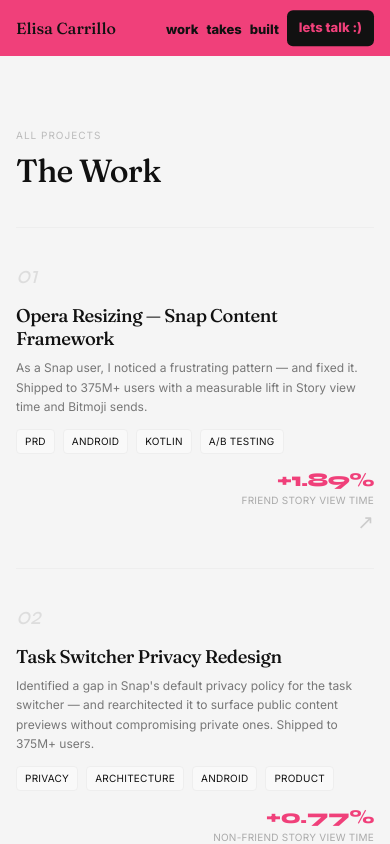
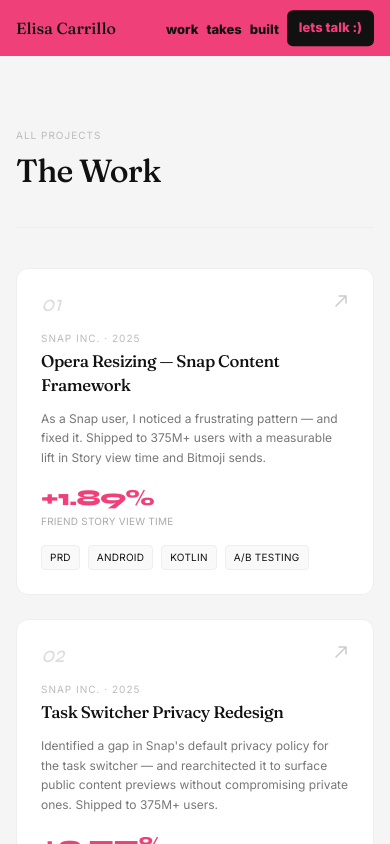
Before and after one commit to elisacarrillo/queenellie-portfolio, a Next.js app: page /work in a window 390 px wide. Shown: the top 844 px of the page. Built offline with nearby package versions, Linux system fonts and the light colour scheme; a web font is replaced by a local one.

Commit message:
updates to mobile

```diff
--- a/app/globals.css
+++ b/app/globals.css
@@ -12,6 +12,13 @@
 html {
   scroll-behavior: smooth;
 }
+
+html:has(#hero),
+body:has(#hero) {
+  background: #f0407a !important;
+}
+
+
 
 body {
   font-family: var(--font-inter), sans-serif;
--- a/app/layout.tsx
+++ b/app/layout.tsx
@@ -1,4 +1,4 @@
-import type { Metadata } from "next";
+import type { Metadata, Viewport } from "next";
 import { Manufacturing_Consent, Syne, Inter, Fraunces } from "next/font/google";
 import Nav from "@/components/Nav";
 import Footer from "@/components/Footer";
@@ -29,6 +29,10 @@
   style: ["normal", "italic"],
   variable: "--font-fraunces",
 });
+
+export const viewport: Viewport = {
+  viewportFit: "cover",
+};
 
 export const metadata: Metadata = {
   title: "Queenellie — Portfolio",
--- a/app/page.tsx
+++ b/app/page.tsx
@@ -1,7 +1,14 @@
+import type { Viewport } from "next";
 import Link from "next/link";
 import Hero from "@/components/Hero";
 import CaseCard from "@/components/CaseCard";
 import { cases } from "@/content/cases";
+
+export const viewport: Viewport = {
+  viewportFit: "cover",
+  themeColor: "#f0407a",
+  colorScheme: "light",
+};
 
 export default function Home() {
   return (
--- a/app/work/page.tsx
+++ b/app/work/page.tsx
@@ -48,9 +48,11 @@
         </div>
       </div>
 
-      {cases.map((c, i) => (
-        <CaseCard key={c.slug} c={c} index={i} />
-      ))}
+      <div className="grid grid-cols-1 sm:grid-cols-2 lg:grid-cols-3 gap-6 py-10">
+        {cases.map((c, i) => (
+          <CaseCard key={c.slug} c={c} index={i} />
+        ))}
+      </div>
 
       {/* In the Wild */}
       <div className="mt-20 border-t border-[#eee] pt-12">
--- a/components/CaseCard.tsx
+++ b/components/CaseCard.tsx
@@ -5,27 +5,53 @@
   return (
     <Link
       href={`/work/${c.slug}`}
-      className="group relative grid min-w-0 w-full max-w-full grid-cols-1 gap-4 border-b border-[#eee] py-8 transition-all duration-200 hover:bg-white hover:px-2 sm:hover:px-4 md:grid-cols-[minmax(0,48px)_minmax(0,1fr)_minmax(0,120px)] md:gap-8"
+      className="group flex flex-col justify-between rounded-xl border border-[#eee] bg-white p-6 transition-all duration-200 hover:shadow-md hover:border-[#f0407a]/30"
     >
-      {/* Hover accent bar */}
-      <span className="absolute left-0 top-0 bottom-0 w-[3px] bg-[#f0407a] scale-y-0 group-hover:scale-y-100 transition-transform duration-300 origin-bottom" />
-
-      {/* Index */}
-      <span
-        className="font-syne italic text-[#ddd] leading-none pt-1"
-        style={{ fontSize: "clamp(1.5rem, 3vw, 2.2rem)" }}
-      >
+      {/* Top row: index + arrow */}
+      <div className="flex items-start justify-between mb-4">
+        <span className="font-syne italic text-[#ddd] text-[1.4rem] leading-none">
           {String(index + 1).padStart(2, "0")}
         </span>
+        <svg
+          className="w-4 h-4 text-[#ccc] group-hover:text-[#f0407a] group-hover:translate-x-0.5 group-hover:-translate-y-0.5 transition-all duration-200"
+          viewBox="0 0 16 16"
+          fill="none"
+          stroke="currentColor"
+          strokeWidth="1.5"
+          strokeLinecap="round"
+          strokeLinejoin="round"
+        >
+          <path d="M3 13L13 3M13 3H6M13 3V10" />
+        </svg>
+      </div>
 
-      {/* Body */}
-      <div className="min-w-0">
-        <h3 className="font-fraunces font-bold text-[1.15rem] leading-tight tracking-tight mb-2">
+      {/* Title + summary */}
+      <div className="flex-1 mb-5">
+        <p className="text-[10px] uppercase tracking-widest text-[#bbb] mb-1">
+          {c.company} · {c.year}
+        </p>
+        <h3 className="font-fraunces font-bold text-[1.05rem] leading-snug tracking-tight mb-3">
           {c.title}
         </h3>
-        <p className="text-[12px] text-[#777] leading-relaxed mb-3 max-w-[520px]">
+        <p className="text-[12px] text-[#777] leading-relaxed">
           {c.summary}
         </p>
+      </div>
+
+      {/* Impact */}
+      <div className="mb-4">
+        <div
+          className="font-syne font-extrabold text-[#f0407a] leading-none tracking-tight"
+          style={{ fontSize: "1.4rem" }}
+        >
+          {c.impact}
+        </div>
+        <div className="text-[10px] text-[#aaa] uppercase tracking-wide mt-1">
+          {c.impactLabel}
+        </div>
+      </div>
+
+      {/* Tags */}
       <div className="flex gap-2 flex-wrap">
         {c.tags.map((tag) => (
           <span
@@ -36,23 +62,6 @@
           </span>
         ))}
       </div>
-      </div>
-
-      {/* Impact */}
-      <div className="flex min-w-0 flex-col items-end justify-between">
-        <div className="text-right">
-          <div className="font-syne font-extrabold text-[#f0407a] leading-none tracking-tight"
-            style={{ fontSize: "clamp(1.2rem, 2.5vw, 1.6rem)" }}>
-            {c.impact}
-          </div>
-          <div className="text-[10px] text-[#aaa] uppercase tracking-wide mt-1">
-            {c.impactLabel}
-          </div>
-        </div>
-        <span className="text-[#ccc] text-xl group-hover:text-[#f0407a] group-hover:translate-x-1 group-hover:-translate-y-1 transition-all duration-200">
-          ↗
-        </span>
-      </div>
     </Link>
   );
 }
--- a/components/Footer.tsx
+++ b/components/Footer.tsx
@@ -20,8 +20,8 @@
 
 export default function Footer() {
   return (
-    <footer className="bg-white border-t border-[#eee] px-4 py-10 sm:px-8">
-      <div className="mx-auto grid max-w-6xl min-w-0 grid-cols-1 gap-10 sm:grid-cols-2 lg:grid-cols-4">
+    <footer className="bg-white border-t border-[#eee] px-4 sm:px-8 py-16">
+      <div className="mx-auto grid max-w-6xl min-w-0 grid-cols-1 gap-10 sm:grid-cols-2 lg:grid-cols-4 w-full">
 
         {/* Brand */}
         <div>
--- a/components/Hero.tsx
+++ b/components/Hero.tsx
@@ -7,8 +7,20 @@
 ];
 
 export default function Hero() {
+
   return (
-    <section className="relative overflow-hidden bg-[#f0407a] min-h-screen w-screen">
+    <section
+      id="hero"
+      className="relative overflow-hidden bg-[#f0407a]"
+      style={{
+        minHeight: "100dvh",
+        width: "100dvw",
+        marginTop: "calc(-1 * env(safe-area-inset-top))",
+        paddingTop: "env(safe-area-inset-top)",
+        marginBottom: "calc(-1 * env(safe-area-inset-bottom))",
+        paddingBottom: "env(safe-area-inset-bottom)",
+      }}
+    >
 
       {/* Desktop: photo absolutely positioned on the left */}
       <div
@@ -27,7 +39,7 @@
 
       {/* Mobile: stacked layout */}
       <div
-        className="flex flex-col h-screen lg:block lg:h-full"
+        className="flex flex-col lg:block lg:h-full" style={{ minHeight: "100dvh" }}
       >
         {/* Mobile photo — above wordmark, hidden on desktop */}
         <div className="relative w-2/3 mx-auto lg:hidden -mb-8 mt-8" style={{ height: "90vw", maxHeight: "520px" }}>
@@ -43,7 +55,7 @@
 
         {/* Content */}
         <div
-          className="relative flex flex-col justify-center px-8 lg:px-14 xl:px-20 py-10 lg:py-0 lg:h-screen lg:ml-[42vw]"
+          className="relative flex flex-col flex-1 justify-center px-8 lg:px-14 xl:px-20 py-10 lg:py-0 lg:h-screen lg:ml-[42vw]"
         >
           {/* Queenellie wordmark */}
           <h1
--- a/components/Nav.tsx
+++ b/components/Nav.tsx
@@ -32,6 +32,7 @@
     >
       <nav
         className="site-nav-inner relative mx-auto w-full max-w-6xl py-4 sm:pl-6"
+        style={{ paddingTop: "max(1rem, env(safe-area-inset-top))" }}
         aria-label="Main navigation"
       >
         <Link
--- /dev/null
+++ b/components/OverscrollColor.tsx
@@ -0,0 +1,41 @@
+"use client";
+import { useEffect, useRef } from "react";
+
+export default function OverscrollColor() {
+  const startY = useRef(0);
+
+  useEffect(() => {
+    const setBottom = (isBottom: boolean) => {
+      document.documentElement.classList.toggle("overscroll-bottom", isBottom);
+      document.body.classList.toggle("overscroll-bottom", isBottom);
+    };
+
+    const onWheel = (e: WheelEvent) => {
+      if (e.deltaY < 0) setBottom(false);
+      else if (e.deltaY > 0) setBottom(true);
+    };
+
+    const onTouchStart = (e: TouchEvent) => {
+      startY.current = e.touches[0].clientY;
+    };
+
+    const onTouchMove = (e: TouchEvent) => {
+      const delta = startY.current - e.touches[0].clientY;
+      if (delta < 0) setBottom(false);
+      else if (delta > 0) setBottom(true);
+    };
+
+    window.addEventListener("wheel", onWheel, { passive: true });
+    window.addEventListener("touchstart", onTouchStart, { passive: true });
+    window.addEventListener("touchmove", onTouchMove, { passive: true });
+
+    return () => {
+      window.removeEventListener("wheel", onWheel);
+      window.removeEventListener("touchstart", onTouchStart);
+      window.removeEventListener("touchmove", onTouchMove);
+      setBottom(false);
+    };
+  }, []);
+
+  return null;
+}
```
Lines whose indentation alone changed are shown as unchanged.
